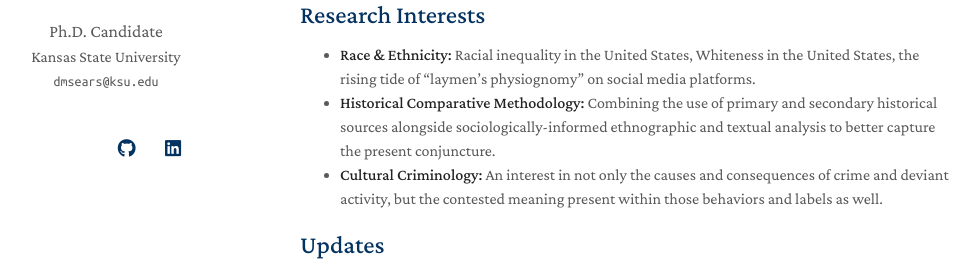
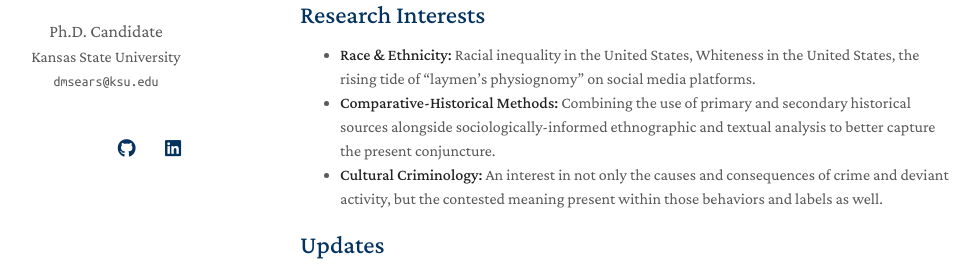
Before and after one commit to Darfnader/portfoliotest, a Jekyll site: the page built from index.md, in a window 1280 px wide and 900 px high. Shown: the part 248-525 px from the top of the window, without its empty margins (170-1150 px from the left). Built offline with Jekyll 4.4.1, drawn with Linux system fonts in a browser that asks for light colours; a style sheet for code colours, icons or effects is not loaded; our own code applies the rules of GitHub Pages for plain Markdown files.

Commit message:
updated index

```diff
--- a/index.md
+++ b/index.md
@@ -9,7 +9,7 @@ Dylan Sears is a PhD candidate in sociology/criminology at Kansas State Universi
 ## Research Interests
 
 - **Race & Ethnicity:** Racial inequality in the United States, Whiteness in the United States, the rising tide of "laymen's physiognomy" on social media platforms.
-- **Historical Comparative Methodology:** Combining the use of primary and secondary historical sources alongside sociologically-informed ethnographic and textual analysis to better capture the present conjuncture.
+- **Comparative-Historical Methods:** Combining the use of primary and secondary historical sources alongside sociologically-informed ethnographic and textual analysis to better capture the present conjuncture.
 - **Cultural Criminology:** An interest in not only the causes and consequences of crime and deviant activity, but the contested meaning present within those behaviors and labels as well.
 
 ## Updates
@@ -48,7 +48,7 @@ Dylan Sears is a PhD candidate in sociology/criminology at Kansas State Universi
 ### As Teaching Assistant:
 - **Spring 2022:** Social Research Methods with Dr. Corina Medley
 - **Fall 2021:** Comparative Social Theories with Dr. Gerad Middendorf
-    -  Guest Lecture: Theodor Adorno and the Culture Industry
+- Guest Lecture: Theodor Adorno and the Culture Industry
 - **Fall 2021:** Urban Sociology with Dr. Frank Weyher
 - **Spring 2021:** Intro to Sociology with Dr. Corina Medley
 - **Fall 2020:** Intro to Sociology with Dr. Jeremy Briggs
```
